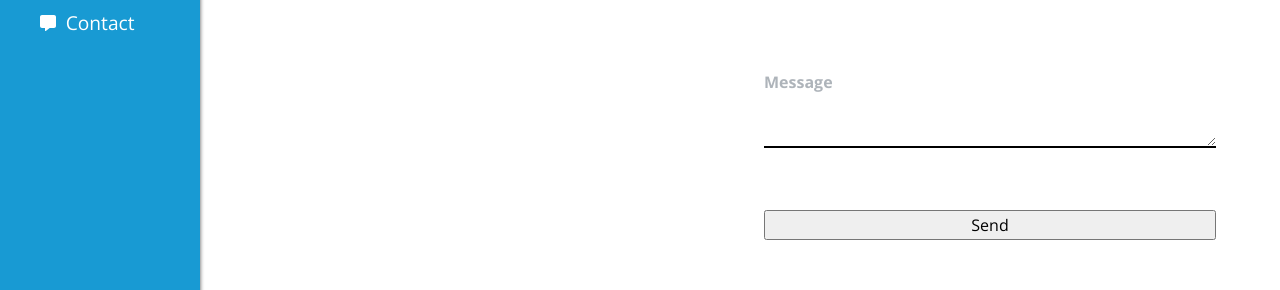
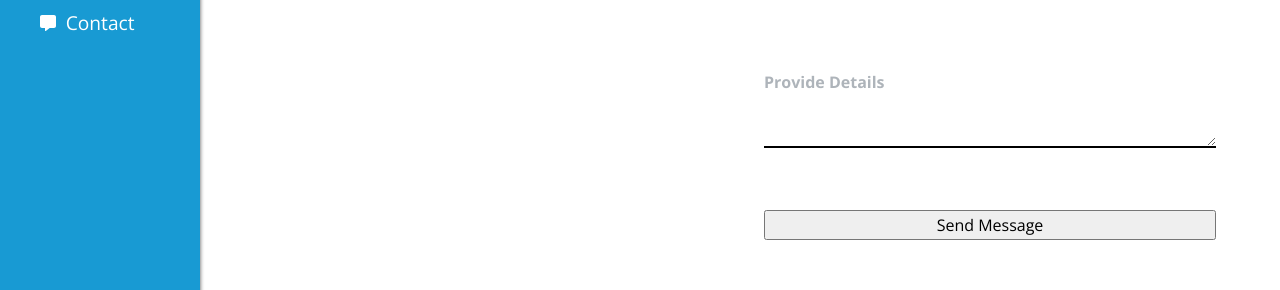
Before and after one commit to R-Daneel0livaw/portfolio, a React (Vite) app: page /contact in a window 1280 px wide. Shown: the part 564-854 px from the top of the page. Built offline with nearby package versions, Linux system fonts and the light colour scheme; a web font is replaced by a local one.

Commit message:
Fix Select to be default cursor rather than text which is used for inputs.

```diff
--- a/src/components/ContactForm/ContactForm.module.css
+++ b/src/components/ContactForm/ContactForm.module.css
@@ -41,6 +41,10 @@ label {
     transition: .3s ease-in-out;
 }
 
+.innerSelect {
+    cursor: default;
+}
+
 .innerInput {
     width: 100%;
 }
--- a/src/components/ContactForm/ContactForm.tsx
+++ b/src/components/ContactForm/ContactForm.tsx
@@ -55,7 +55,7 @@ const ContactForm = () => {
           <option value="individual">Individual</option>
           <option value="business">Business</option>
         </select>
-        <label className={styles.innerLabel} htmlFor="contactType">
+        <label className={`${styles.innerLabel} ${styles.innerSelect}`} htmlFor="contactType">
           Contact Type
         </label>
       </div>
@@ -151,13 +151,13 @@ const ContactForm = () => {
           <option value="Collaboration">Collaboration</option>
           <option value="Other">Other</option>
         </select>
-        <label className={styles.innerLabel} htmlFor="topic">
+        <label className={`${styles.innerLabel} ${styles.innerSelect}`} htmlFor="topic">
           Topic
         </label>
       </div>
 
       <label>
-        Message
+        Provide Details
         <textarea
           value={message}
           onChange={(e) => setMessage(e.target.value)}
@@ -165,7 +165,7 @@ const ContactForm = () => {
         />
       </label>
 
-      <button type="submit">Send</button>
+      <button type="submit">Send Message</button>
     </form>
   );
 };
```
